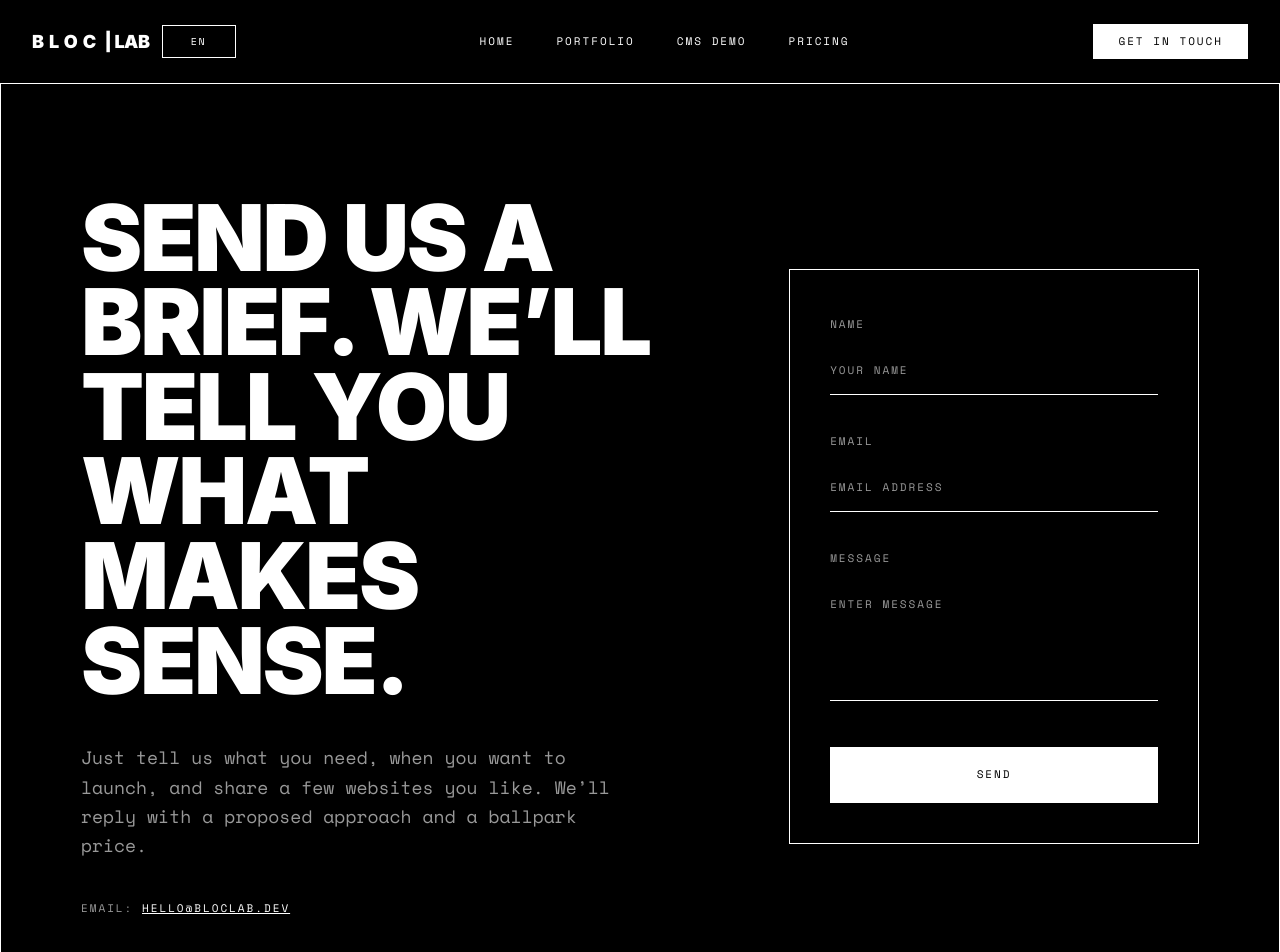
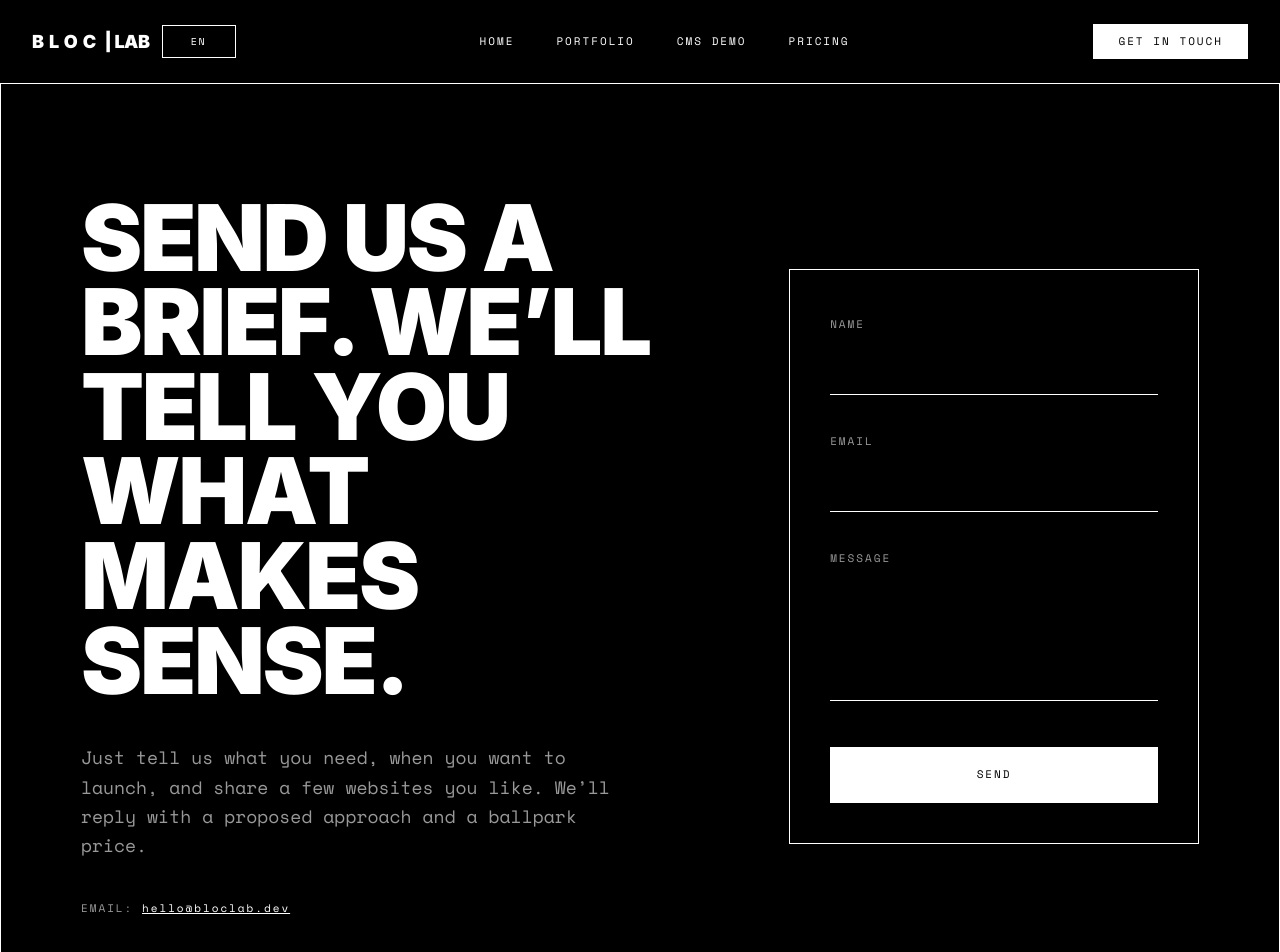
Before and after one commit to TomKlement/TTagency, a React (Vite) app: page /contact in a window 1280 px wide. Shown: the top 952 px of the page. Built offline with nearby package versions, Linux system fonts and the light colour scheme.

Commit message:
text changes

```diff
--- a/src/i18n/locales/cs.json
+++ b/src/i18n/locales/cs.json
@@ -325,13 +325,11 @@
     "h1": "Pošlete nám zadání. Řekneme vám, co dává smysl.",
     "body": "Stačí napsat, co potřebujete, kdy to chcete spustit a poslat pár webů, které se vám líbí. Ozveme se s návrhem postupu a orientační cenou.",
     "emailLabel": "E-mail",
+    "emailCopied": "Zkopírováno",
     "form": {
       "nameLabel": "Jméno",
       "emailLabel": "E-mail",
       "messageLabel": "Zpráva",
-      "namePlaceholder": "VAŠE JMÉNO",
-      "emailPlaceholder": "E-MAIL",
-      "messagePlaceholder": "ZPRÁVA",
       "submit": "Odeslat"
     }
   }
--- a/src/i18n/locales/en.json
+++ b/src/i18n/locales/en.json
@@ -325,13 +325,11 @@
     "h1": "Send us a brief. We’ll tell you what makes sense.",
     "body": "Just tell us what you need, when you want to launch, and share a few websites you like. We’ll reply with a proposed approach and a ballpark price.",
     "emailLabel": "Email",
+    "emailCopied": "Copied",
     "form": {
       "nameLabel": "Name",
       "emailLabel": "Email",
       "messageLabel": "Message",
-      "namePlaceholder": "YOUR NAME",
-      "emailPlaceholder": "EMAIL ADDRESS",
-      "messagePlaceholder": "ENTER MESSAGE",
       "submit": "Send"
     }
   }
--- a/src/pages/Contact/ContactPage.tsx
+++ b/src/pages/Contact/ContactPage.tsx
@@ -1,3 +1,4 @@
+import { useEffect, useRef, useState } from 'react'
 import { useTranslation } from 'react-i18next'
 import { PageMeta } from '../../shared/seo/PageMeta'
 import { FaqSection } from '../../shared/geo/FaqSection'
@@ -5,6 +6,34 @@ import { GeoJsonLd } from '../../shared/geo/GeoJsonLd'
 
 export function ContactPage() {
   const { t } = useTranslation()
+  const email = t('brand.email')
+  const [isEmailCopied, setIsEmailCopied] = useState(false)
+  const copyResetTimeoutRef = useRef<number | null>(null)
+
+  useEffect(() => {
+    return () => {
+      if (copyResetTimeoutRef.current !== null) {
+        window.clearTimeout(copyResetTimeoutRef.current)
+      }
+    }
+  }, [])
+
+  async function handleCopyEmail() {
+    try {
+      await navigator.clipboard.writeText(email)
+      setIsEmailCopied(true)
+
+      if (copyResetTimeoutRef.current !== null) {
+        window.clearTimeout(copyResetTimeoutRef.current)
+      }
+
+      copyResetTimeoutRef.current = window.setTimeout(() => {
+        setIsEmailCopied(false)
+      }, 2000)
+    } catch {
+      setIsEmailCopied(false)
+    }
+  }
 
   return (
     <div className="bg-[var(--color-bg)] text-[var(--color-text)]">
@@ -20,9 +49,16 @@ export function ContactPage() {
           </p>
           <div className="mt-10 uppercase tracking-[0.18em] text-[11px] text-[var(--color-muted)]">
             {t('contact.emailLabel')}:{' '}
-            <a className="text-[var(--color-text)] underline hover:opacity-70" href={`mailto:${t('brand.email')}`}>
-              {t('brand.email')}
-            </a>
+            <button
+              type="button"
+              onClick={handleCopyEmail}
+              className="text-[var(--color-text)] underline hover:opacity-70"
+            >
+              {email}
+            </button>
+            <span aria-live="polite" className="ml-3 text-[var(--color-muted)]">
+              {isEmailCopied ? t('contact.emailCopied') : ''}
+            </span>
           </div>
         </div>
 
@@ -30,31 +66,43 @@ export function ContactPage() {
           <form className="w-full max-w-[520px] ml-auto border border-[var(--color-border)] p-8 md:p-10">
             <div className="space-y-8">
               <div>
-                <label className="uppercase tracking-[0.18em] text-[11px] text-[var(--color-muted)]">
+                <label
+                  htmlFor="contact-name"
+                  className="uppercase tracking-[0.18em] text-[11px] text-[var(--color-muted)]"
+                >
                   {t('contact.form.nameLabel')}
                 </label>
                 <input
-                  className="mt-3 w-full bg-transparent border-0 border-b border-[var(--color-border)] focus:border-[var(--color-border)] focus:ring-0 text-[var(--color-text)] placeholder:text-[var(--color-muted)] uppercase tracking-[0.18em] text-[11px] py-3 px-0"
-                  placeholder={t('contact.form.namePlaceholder')}
+                  id="contact-name"
+                  autoComplete="name"
+                  className="mt-3 w-full bg-transparent border-0 border-b border-[var(--color-border)] focus:border-[var(--color-border)] focus:ring-0 text-[var(--color-text)] uppercase tracking-[0.18em] text-[11px] py-3 px-0"
                 />
               </div>
               <div>
-                <label className="uppercase tracking-[0.18em] text-[11px] text-[var(--color-muted)]">
+                <label
+                  htmlFor="contact-email"
+                  className="uppercase tracking-[0.18em] text-[11px] text-[var(--color-muted)]"
+                >
                   {t('contact.form.emailLabel')}
                 </label>
                 <input
-                  className="mt-3 w-full bg-transparent border-0 border-b border-[var(--color-border)] focus:border-[var(--color-border)] focus:ring-0 text-[var(--color-text)] placeholder:text-[var(--color-muted)] uppercase tracking-[0.18em] text-[11px] py-3 px-0"
-                  placeholder={t('contact.form.emailPlaceholder')}
+                  id="contact-email"
+                  type="email"
+                  autoComplete="email"
+                  className="mt-3 w-full bg-transparent border-0 border-b border-[var(--color-border)] focus:border-[var(--color-border)] focus:ring-0 text-[var(--color-text)] uppercase tracking-[0.18em] text-[11px] py-3 px-0"
                 />
               </div>
               <div>
-                <label className="uppercase tracking-[0.18em] text-[11px] text-[var(--color-muted)]">
+                <label
+                  htmlFor="contact-message"
+                  className="uppercase tracking-[0.18em] text-[11px] text-[var(--color-muted)]"
+                >
                   {t('contact.form.messageLabel')}
                 </label>
                 <textarea
+                  id="contact-message"
                   rows={4}
-                  className="mt-3 w-full resize-none bg-transparent border-0 border-b border-[var(--color-border)] focus:border-[var(--color-border)] focus:ring-0 text-[var(--color-text)] placeholder:text-[var(--color-muted)] uppercase tracking-[0.18em] text-[11px] py-3 px-0"
-                  placeholder={t('contact.form.messagePlaceholder')}
+                  className="mt-3 w-full resize-none bg-transparent border-0 border-b border-[var(--color-border)] focus:border-[var(--color-border)] focus:ring-0 text-[var(--color-text)] uppercase tracking-[0.18em] text-[11px] py-3 px-0"
                 />
               </div>
             </div>
```
